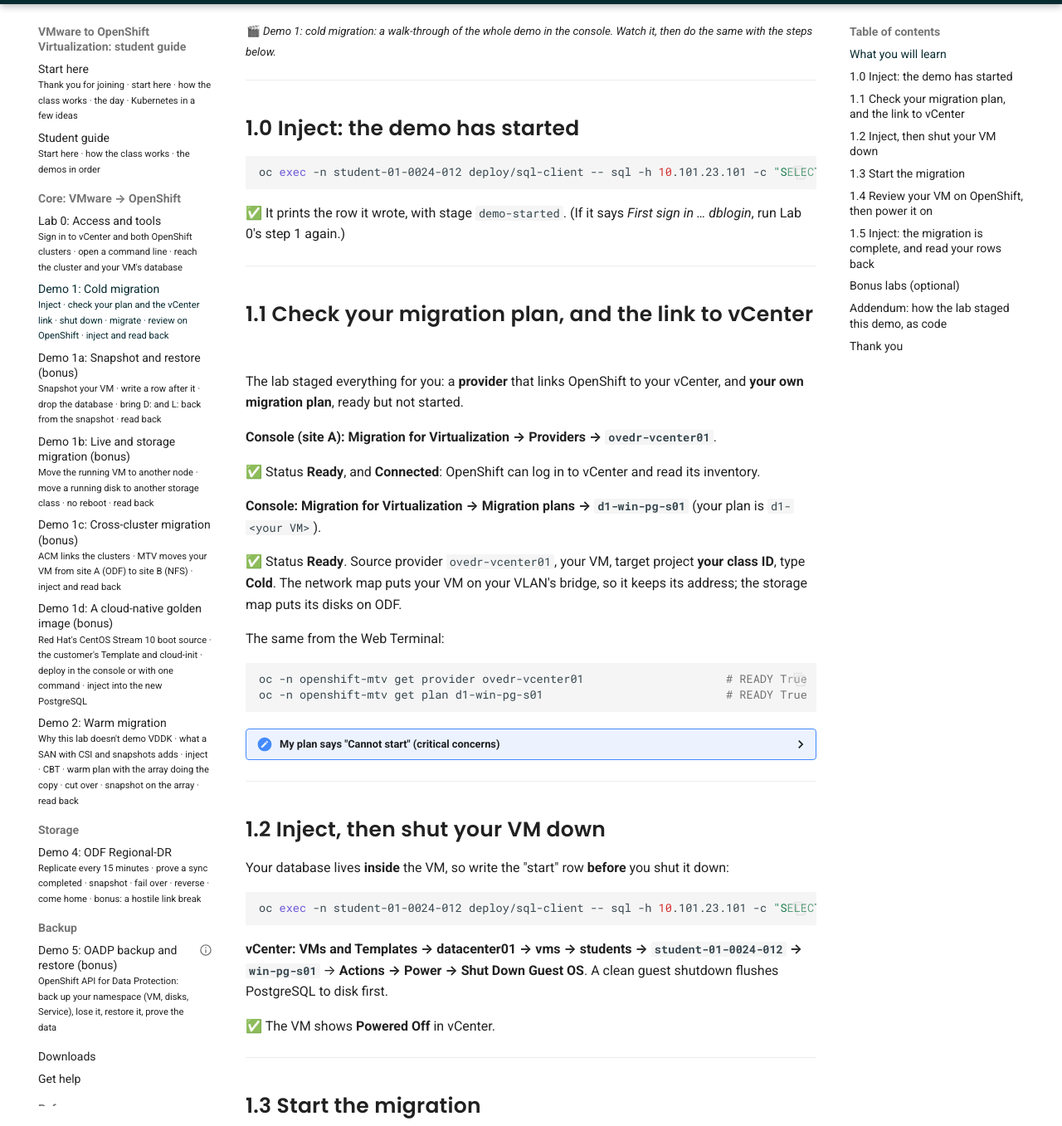
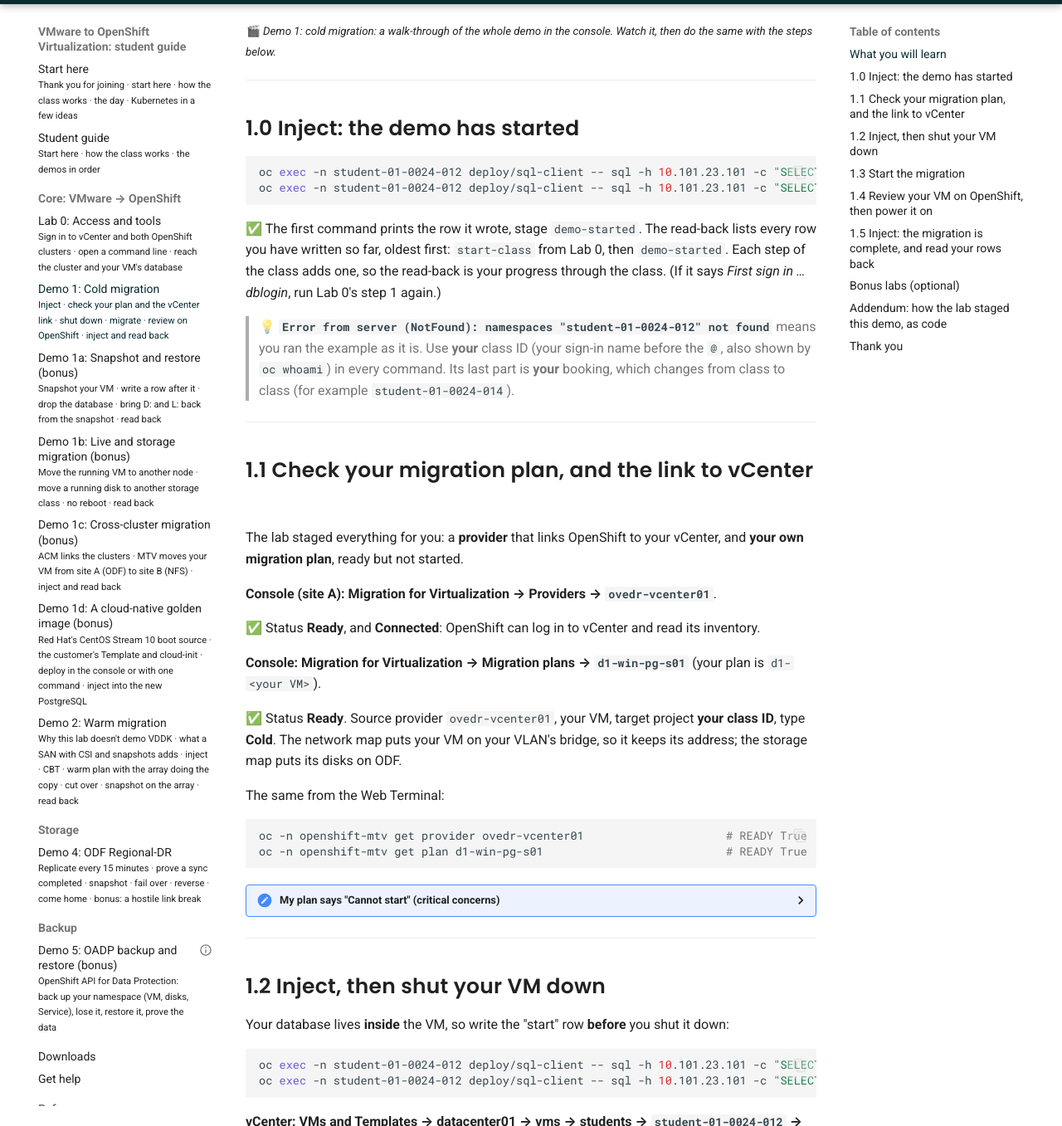
Before and after one commit to paragonmicro-lab/demo-0024-public, an MkDocs documentation site: the page built from docs/demos/01-vmware-to-ove-cold.md, in a window 1280 px wide and 1400 px high, scrolled down 1260 px, cut to the strip 43-1400 px from the top of the window. Shown: the whole strip at 83% size. Built offline with MkDocs 1.6.1 and Material for MkDocs 9.7.7, drawn with Linux system fonts in a browser that asks for light colours; some of the changed text lies outside the part shown.

Commit message:
class @ demo-openshift-ove 3dbe381df580

````diff
--- a/docs/demos/01-vmware-to-ove-cold.md
+++ b/docs/demos/01-vmware-to-ove-cold.md
@@ -1,13 +1,13 @@
 ---
 title: "Demo 1 — VMware to OpenShift Virtualization: cold migration"
 subtitle: "Inject · check your plan and the vCenter link · shut down · migrate · review on OpenShift · inject and read back"
-version: 1.1.2
-date: 2026-10-14
+version: 1.2.0
+date: 2026-10-15
 ---
 
 # Demo 1: VMware to OpenShift Virtualization (cold migration)
 
-> **Version 1.1.2 · draft · 2026-10-14** · class/demos/01-vmware-to-ove-cold.md
+> **Version 1.2.0 · draft · 2026-10-15** · class/demos/01-vmware-to-ove-cold.md
 
 ## What you will learn
 
@@ -41,9 +41,16 @@
 
 ```bash
 oc exec -n student-01-0024-012 deploy/sql-client -- sql -h 10.101.23.101 -c "SELECT * FROM ovedr_mark('student-01-0024-012', 'demo-started', 'Demo 1: cold migration');"
+oc exec -n student-01-0024-012 deploy/sql-client -- sql -h 10.101.23.101 -c "SELECT id, ts, stage, payload FROM marks ORDER BY id;"   # read back: your rows so far, oldest first
 ```
 
-✅ It prints the row it wrote, with stage `demo-started`. (If it says *First sign in … dblogin*, run Lab 0's step 1 again.)
+✅ The first command prints the row it wrote, stage `demo-started`. The read-back lists every row you have written so
+far, oldest first: `start-class` from Lab 0, then `demo-started`. Each step of the class adds one, so the read-back is
+your progress through the class. (If it says *First sign in … dblogin*, run Lab 0's step 1 again.)
+
+> 💡 **`Error from server (NotFound): namespaces "student-01-0024-012" not found`** means you ran the example as it is.
+> Use **your** class ID (your sign-in name before the `@`, also shown by `oc whoami`) in every command. Its last part
+> is **your** booking, which changes from class to class (for example `student-01-0024-014`).
 
 ---
 
@@ -98,12 +105,14 @@
 
 ```bash
 oc exec -n student-01-0024-012 deploy/sql-client -- sql -h 10.101.23.101 -c "SELECT * FROM ovedr_mark('student-01-0024-012', 'start-cold-migration', 'on vSphere');"
+oc exec -n student-01-0024-012 deploy/sql-client -- sql -h 10.101.23.101 -c "SELECT id, ts, stage, payload FROM marks ORDER BY id;"   # read back: your rows so far, oldest first
 ```
 
 **vCenter:** **VMs and Templates → datacenter01 → vms → students → `student-01-0024-012` → `win-pg-s01`** →
 **Actions → Power → Shut Down Guest OS**. A clean guest shutdown flushes PostgreSQL to disk first.
 
-✅ The VM shows **Powered Off** in vCenter.
+✅ The read-back (before the shutdown) ends with `start-cold-migration`, the last row written on vSphere. The VM shows
+**Powered Off** in vCenter.
 
 ---
 
````
Also changed, not shown: docs/demos/01a-snapshot-restore.md (+5 -3 lines), docs/demos/01b-live-and-storage-migration.md (+5 -3 lines), docs/demos/01c-ocp-vm-cross-cluster-migration.md (+5 -3 lines), docs/demos/02-vmware-to-ove-warm.md (+5 -3 lines).
